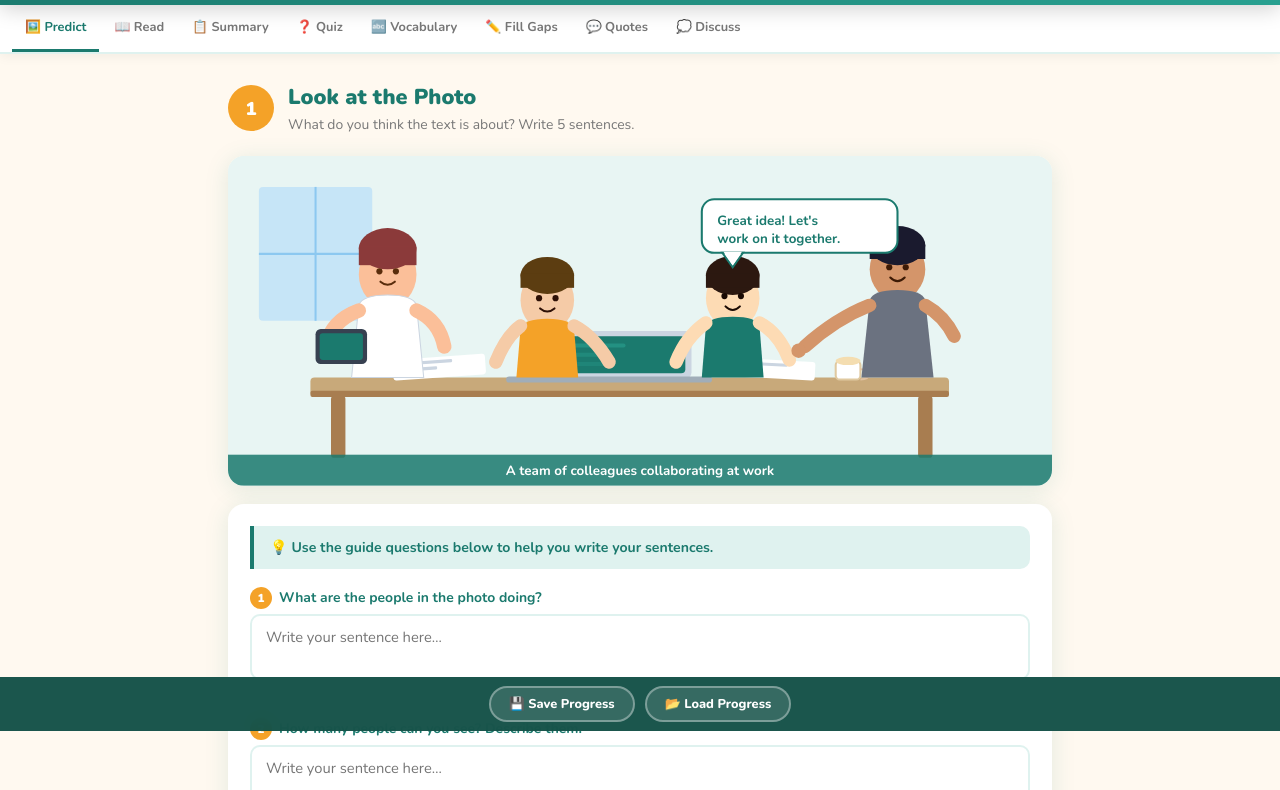
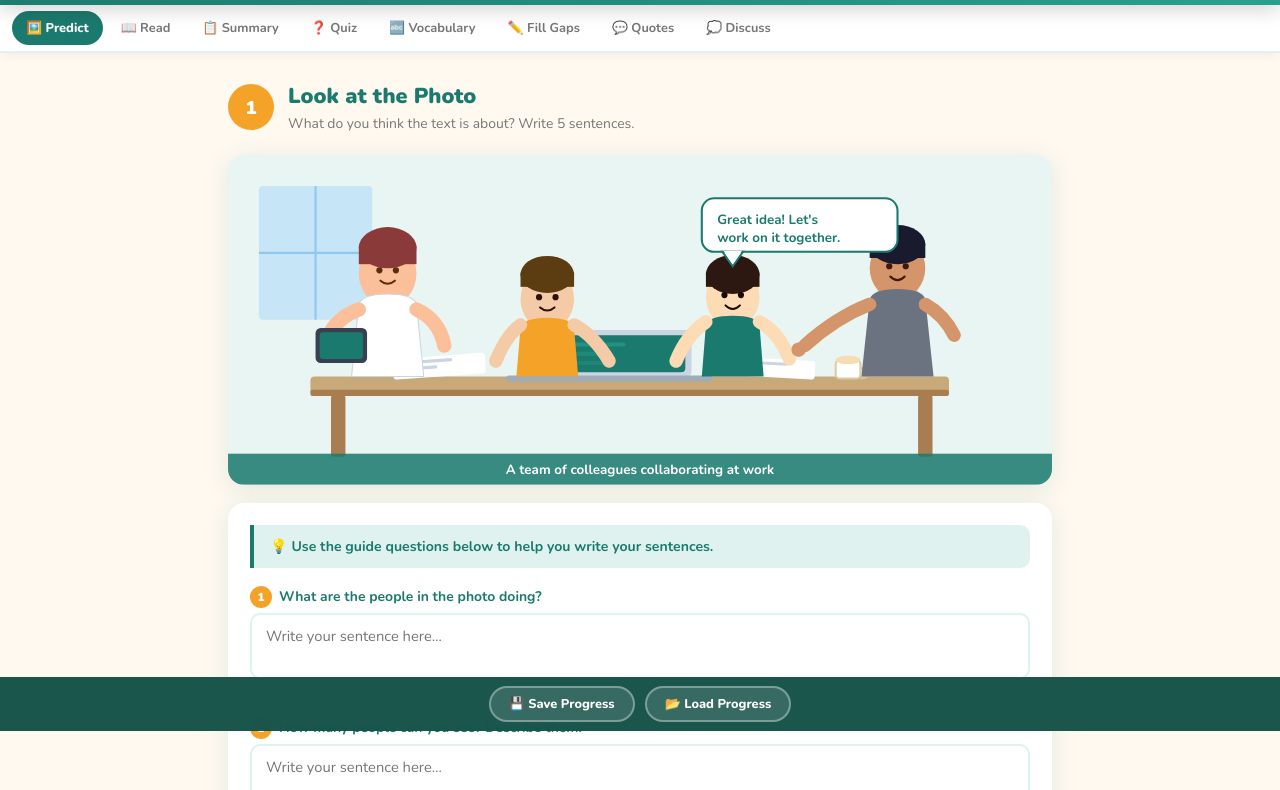
Before and after one commit to Nana390-tech/GED-100-Workplace-Essentials---Teamwork, a plain HTML site: page index.html in a window 1280 px wide. Shown: the part 69-859 px from the top of the page. Drawn offline with nearby package versions, Linux system fonts and the light colour scheme.

Commit message:
Update index.html

```diff
--- a/index.html
+++ b/index.html
@@ -45,22 +45,25 @@ body{font-family:'Nunito',sans-serif;background:var(--cream);color:var(--text);m
 /* ── NAV ── */
 .nav-strip{
   background:#fff;border-bottom:2px solid var(--teal-pale);
-  padding:0 12px;display:flex;overflow-x:auto;gap:2px;
+  padding:6px 12px;display:flex;overflow-x:auto;gap:4px;flex-wrap:nowrap;
   position:sticky;top:73px;z-index:99;
   box-shadow:0 2px 12px rgba(0,0,0,0.06);
+  -webkit-overflow-scrolling:touch;
 }
 .nav-strip::-webkit-scrollbar{height:3px}
 .nav-strip::-webkit-scrollbar-thumb{background:var(--teal);border-radius:4px}
 .nav-btn{
-  padding:13px 13px;background:none;border:none;
-  border-bottom:3px solid transparent;cursor:pointer;
+  padding:8px 14px;background:none;border:none;
+  border-radius:50px;cursor:pointer;
   font-family:'Nunito',sans-serif;font-weight:700;font-size:0.8rem;
   color:var(--muted);white-space:nowrap;transition:all .2s;
-  display:flex;align-items:center;gap:5px;
-}
-.nav-btn:hover{color:var(--teal)}
-.nav-btn.active{color:var(--teal);border-bottom-color:var(--teal)}
+  display:flex;align-items:center;gap:5px;flex-shrink:0;
+}
+.nav-btn:hover{background:var(--teal-pale);color:var(--teal)}
+.nav-btn.active{background:var(--teal);color:#fff;font-weight:800}
 .nav-btn.done{color:var(--green)}
+.nav-btn.done:hover{background:var(--green-pale);color:var(--green)}
+.nav-btn.done.active{background:var(--green);color:#fff;font-weight:800}
 .nav-btn .ck{display:none}
 .nav-btn.done .ck{display:inline}
 
```
